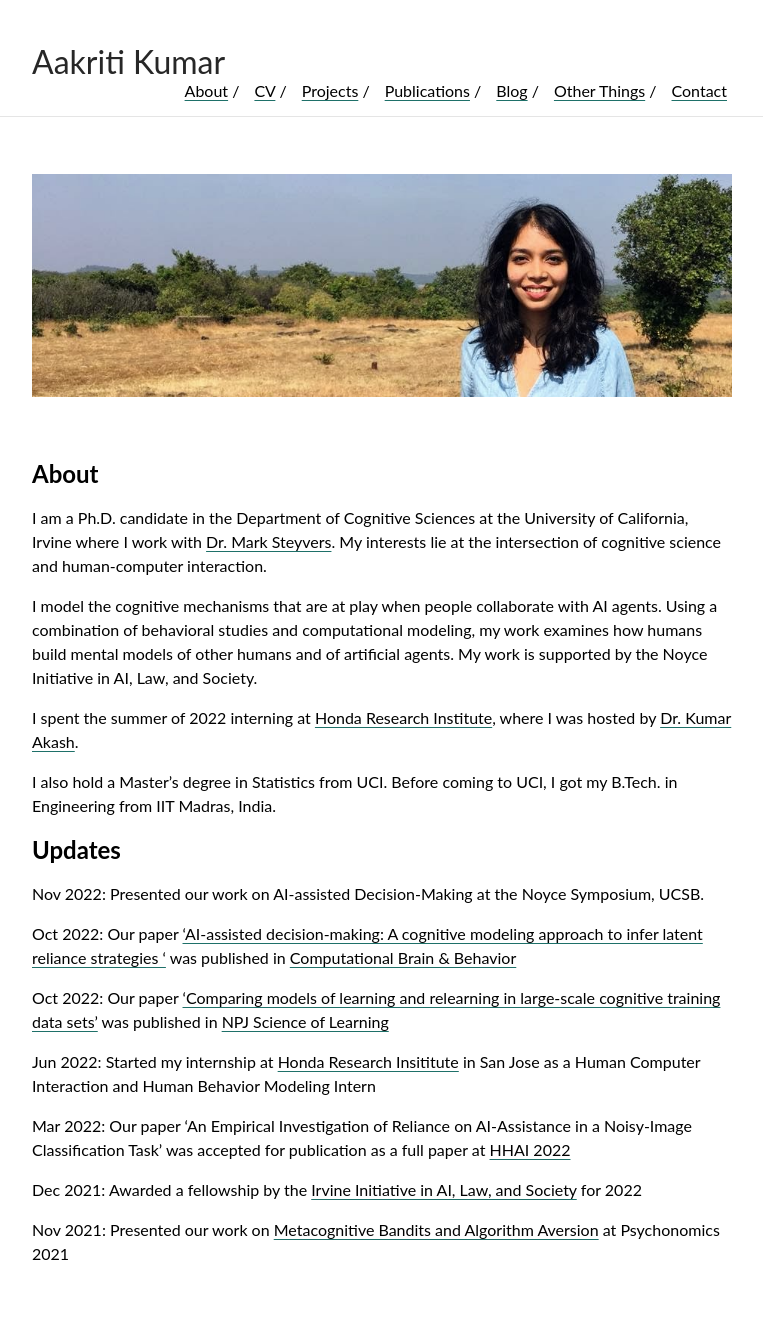
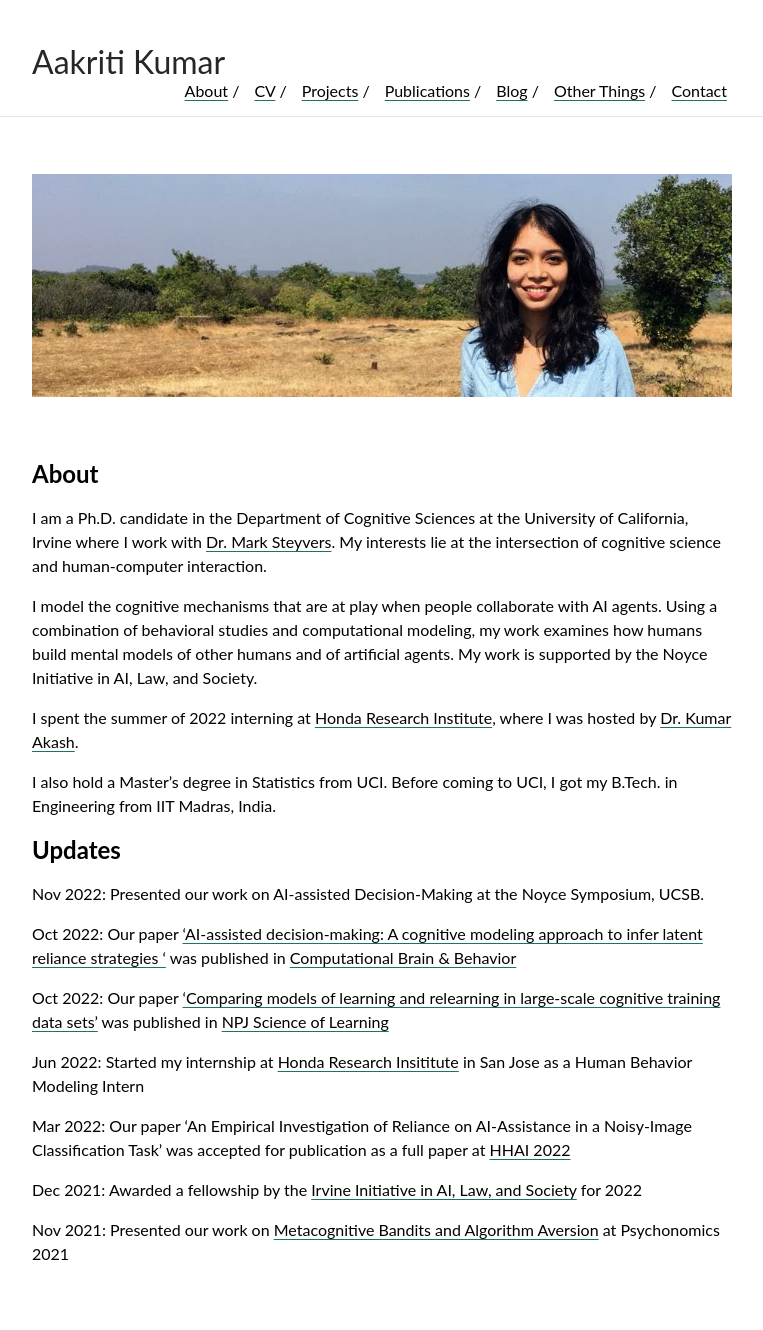
Before and after one commit to aakriti1kumar/aakriti1kumar.github.io, a Jekyll site: the page built from index.md, in a window 1280 px wide. Shown: the whole page, without its empty margins (258-1021 px from the left). Built offline with Jekyll 4.4.1, drawn with Linux system fonts in a browser that asks for light colours; our own code applies the rules of GitHub Pages for plain Markdown files.

Commit message:
Update index.md

```diff
--- a/index.md
+++ b/index.md
@@ -23,7 +23,7 @@ Oct 2022: Our paper ['AI-assisted decision-making: A cognitive modeling approach
 
 Oct 2022: Our paper ['Comparing models of learning and relearning in large-scale cognitive training data sets'](https://www.nature.com/articles/s41539-022-00142-x) was published in [NPJ Science of Learning](https://www.nature.com/npjscilearn/)
 
-Jun 2022: Started my internship at [Honda Research Insititute](https://usa.honda-ri.com/) in San Jose as a Human Computer Interaction and Human Behavior Modeling Intern
+Jun 2022: Started my internship at [Honda Research Insititute](https://usa.honda-ri.com/) in San Jose as a Human Behavior Modeling Intern
 
 Mar 2022: Our paper 'An Empirical Investigation of Reliance on AI-Assistance in a Noisy-Image Classification Task' was accepted for publication as a full paper at [HHAI 2022](https://www.hhai-conference.org/)
 
```
